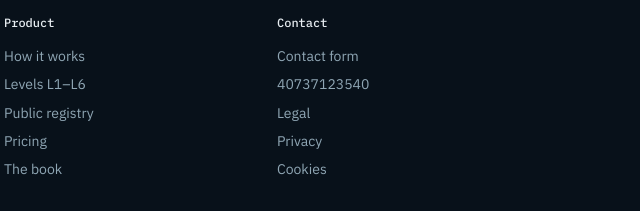
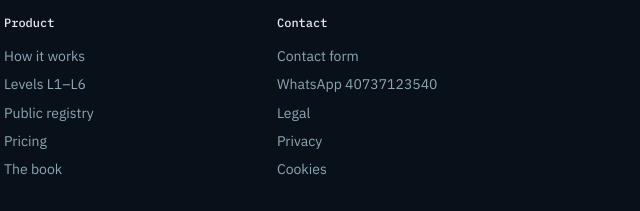
Before and after one commit to aipath512/aireadyinjector, a plain HTML site: page index.html in a window 1280 px wide. Shown: the part 2481-2692 px from the top of the page, 636-1276 px from the left. Drawn offline with nearby package versions, Linux system fonts and the light colour scheme.

Commit message:
Elimină telefonul, rămâne doar WhatsApp
Co-Authored-By: Claude Opus 5.5 <noreply@anthropic.com>
Claude-Session: https://claude.ai/code/session_017Lgtji9uzQvXqseKGCRRSg

```diff
--- a/index.html
+++ b/index.html
@@ -467,7 +467,7 @@ GET /actions.json <span class="stat-miss">404</span>
     <div>
       <h4>Contact</h4>
       <a href="/contact/">Contact form</a>
-      <a href="tel:40737123540">40737123540</a>
+      <a href="https://wa.me/40737123540" target="_blank" rel="noopener">WhatsApp 40737123540</a>
       <a href="/legal/">Legal</a>
       <a href="/privacy/">Privacy</a>
       <a href="/cookies/">Cookies</a>
```
Also changed, not shown: contact/index.html (+1 -1 lines).
